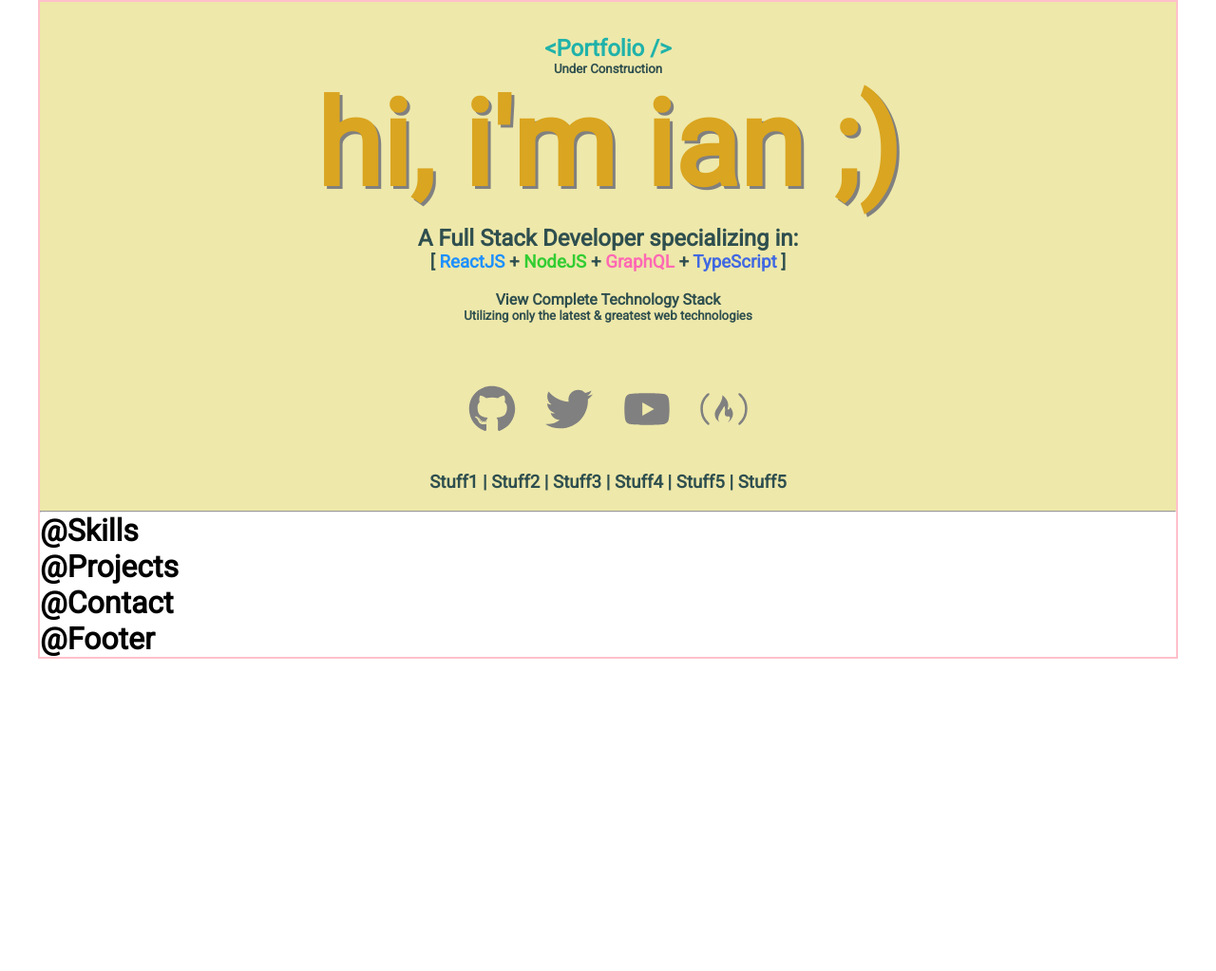
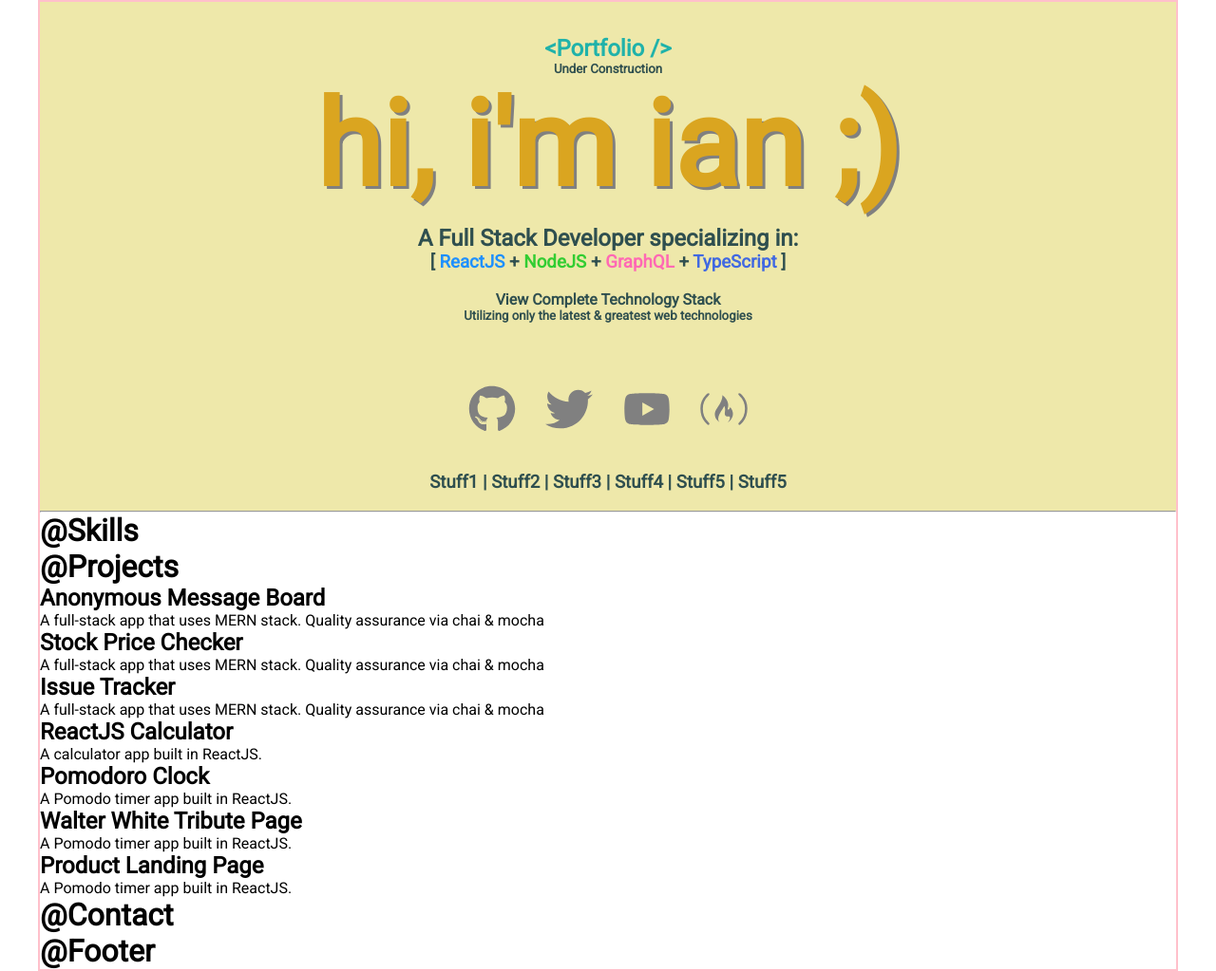
Before and after one commit to codekcv/old-portfolio, a Gatsby site: page / in a window 1280 px wide. Shown: the whole page at 95% size. Before the commit the page ends 800 px from the top, so only its background shows below. Built offline with nearby package versions, Linux system fonts and the light colour scheme; Gatsby itself is replaced by a stand-in of ours.

Commit message:
project test

```diff
--- a/src/components/Projects.tsx
+++ b/src/components/Projects.tsx
@@ -1,8 +1,52 @@
 import React from "react"
 import styled from "styled-components"
+import Project, { ProjectInt } from "./freeCodeCamp/Project"
 
 interface Props {}
 
 export const Projects: React.FC<Props> = () => {
-  return <h1>@Projects</h1>
+  const projects: ProjectInt[] = [
+    {
+      title: "Anonymous Message Board",
+      description:
+        "A full-stack app that uses MERN stack. Quality assurance via chai & mocha",
+    },
+    {
+      title: "Stock Price Checker",
+      description:
+        "A full-stack app that uses MERN stack. Quality assurance via chai & mocha",
+    },
+    {
+      title: "Issue Tracker",
+      description:
+        "A full-stack app that uses MERN stack. Quality assurance via chai & mocha",
+    },
+    {
+      title: "ReactJS Calculator",
+      description: "A calculator app built in ReactJS.",
+    },
+    {
+      title: "Pomodoro Clock",
+      description: "A Pomodo timer app built in ReactJS.",
+    },
+    {
+      title: "Walter White Tribute Page",
+      description: "A Pomodo timer app built in ReactJS.",
+    },
+    {
+      title: "Product Landing Page",
+      description: "A Pomodo timer app built in ReactJS.",
+    },
+  ]
+
+  return (
+    <Container>
+      <h1>@Projects</h1>
+      {projects.map(project => (
+        <Project project={project} />
+      ))}
+    </Container>
+  )
 }
+
+const Container = styled.div``
--- /dev/null
+++ b/src/components/freeCodeCamp/Project.tsx
@@ -0,0 +1,31 @@
+import React from "react"
+import styled from "styled-components"
+
+export interface ProjectInt {
+  title: string
+  description: string
+}
+
+interface Props {
+  project: ProjectInt
+}
+
+const Project: React.FC<Props> = ({ project }) => {
+  const { title, description } = project
+
+  return (
+    <Container>
+      <h2>{title}</h2>
+      <p>{description}</p>
+      {console.log("wtf now are we doing...")}
+    </Container>
+  )
+}
+
+const Container = styled.div`
+  h2 {
+    font-size: 1.5rem;
+  }
+`
+
+export default Project
```
Also changed, not shown: package.json (line endings or trailing spaces).
